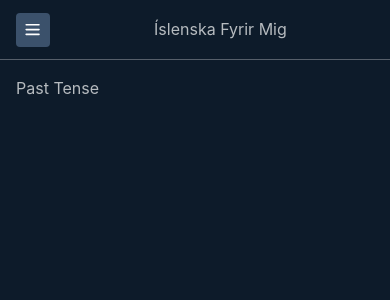
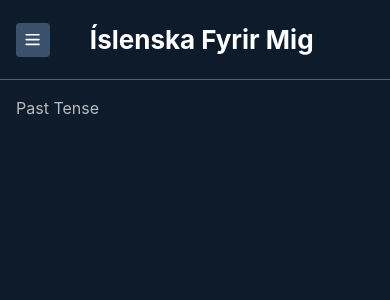
Before and after one commit to eg-heiti-christian/islenska-fyrir-mig, a React (Vite) app: page /verbs/past-tense in a window 390 px wide. Shown: the top 300 px of the page. Built offline with nearby package versions, Linux system fonts and the light colour scheme.

Commit message:
Fixed styling of header
- changed Title to white
- gave full width on small screens

```diff
--- a/src/components/AppHeader/AppHeader.tsx
+++ b/src/components/AppHeader/AppHeader.tsx
@@ -1,7 +1,5 @@
-import { ActionIcon } from '@mantine/core';
+import { ActionIcon, Title } from '@mantine/core';
 import { Menu } from 'lucide-react';
-
-import { ThemeToggle } from '../ThemeToggle/ThemeToggle';
 
 interface Props {
     open: () => void
@@ -9,9 +7,9 @@ interface Props {
 export const AppHeader = (props: Props) => {
 
     return (
-        <div className='h-full w-full flex items-center mx-4 gap-4 text-center'>
-            <div className='flex w-1/4 '>
-                <ActionIcon className='self-start'
+        <div className='h-full w-full flex items-center text-center'>
+            <div className='flex w-1/4'>
+                <ActionIcon className='self-start ml-4'
                     onClick={props.open}
                     size="lg"
                     aria-label="Menu">
@@ -19,8 +17,10 @@ export const AppHeader = (props: Props) => {
                 </ActionIcon>
             </div>
 
-            <div className="w-1/2">
-                Íslenska Fyrir Mig
+            <div className="w-full sm:w-1/2">
+                <Title c='white' order={2}>
+                    Íslenska Fyrir Mig
+                </Title>
             </div>
 
             <div className='flex w-1/5 justify-end'>
--- a/src/components/Layout/Layout.tsx
+++ b/src/components/Layout/Layout.tsx
@@ -13,7 +13,7 @@ export const Layout = () => {
     return (
         <AppShell
             padding="md"
-            header={{ height: 60 }}>
+            header={{ height: 80 }}>
 
             <AppShell.Header>
                 <AppHeader
--- a/src/theme.ts
+++ b/src/theme.ts
@@ -1,8 +1,6 @@
 import {
   createTheme,
-  CSSVariablesResolver,
-  MantineProvider,
-  rem,
+  CSSVariablesResolver
 } from '@mantine/core';
 
 
```
